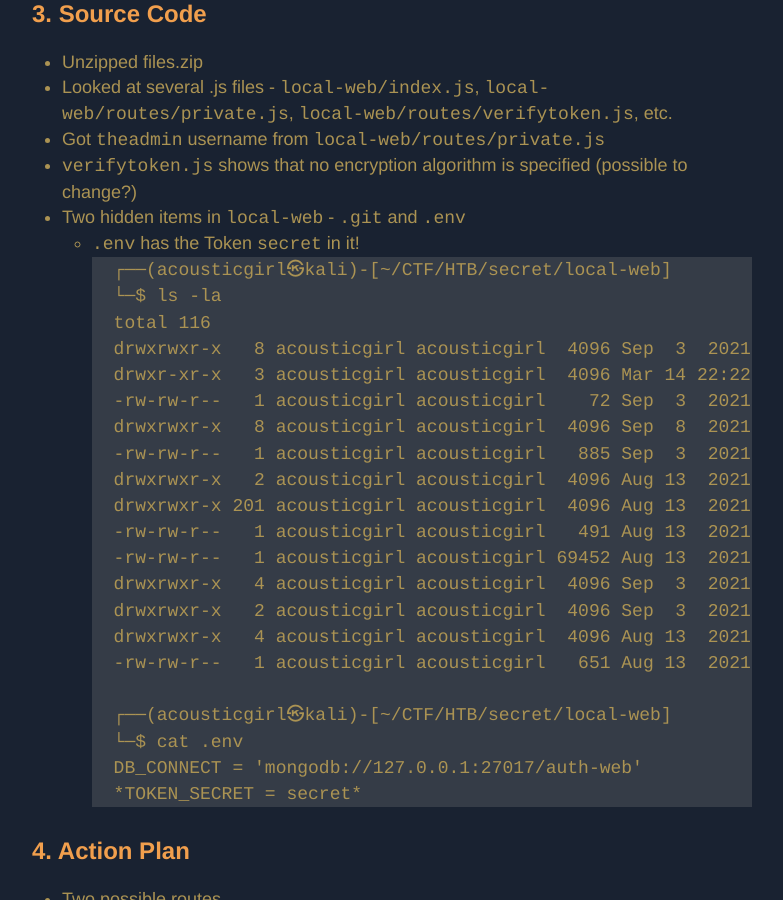
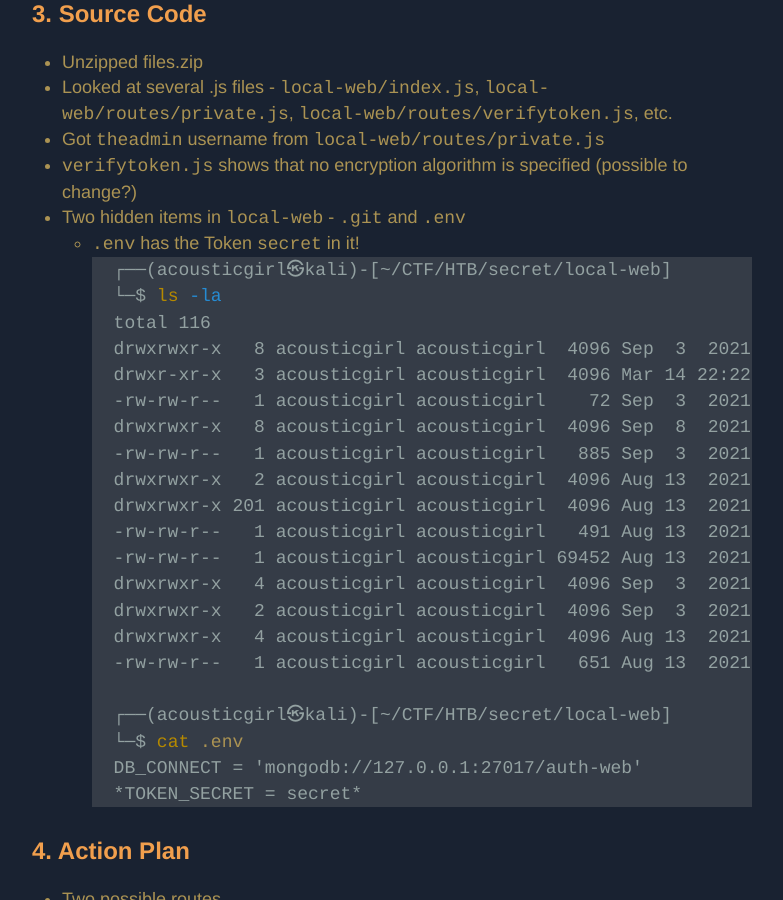
Before and after one commit to jbreeves/jbreeves.github.io, a Jekyll site: the page built from _posts/2022-03-15-HTB-Secret.md, in a window 1280 px wide and 900 px high, scrolled down 1911 px. Shown: the whole window, without its empty margins (248-1031 px from the left). Built offline with Jekyll 4.4.1, drawn with Linux system fonts in a browser that asks for light colours; some of the changed lines change nothing that is shown; some of the changed text lies outside the part shown.

Commit message:
Update 2022-03-15-HTB-Secret.md

````diff
--- a/_posts/2022-03-15-HTB-Secret.md
+++ b/_posts/2022-03-15-HTB-Secret.md
@@ -79,7 +79,7 @@ _Can you keep a secret?_
 - `verifytoken.js` shows that no encryption algorithm is specified (possible to change?)
 - Two hidden items in `local-web` - `.git` and `.env`
 	- `.env` has the Token `secret` in it!
-		```
+		```shell_session
 		┌──(acousticgirl㉿kali)-[~/CTF/HTB/secret/local-web]
 		└─$ ls -la
 		total 116
@@ -271,10 +271,10 @@ _Can you keep a secret?_
 ## 8. Abusing /api/logs
 
 - You can query http://10.10.11.120/api/logs as admin and execute commands through index.js which includes an `exec()` call.
-- Requests must be URL encoded (I used https://gchq.github.io/CyberChef/ for this)
+- Requests must be URL encoded (I used [CyberChef](https://gchq.github.io/CyberChef/) for this)
 - You can run the following request to read /etc/passwd
 	```
-	http://10.10.11.120/api/logs?file=index.js;cat%20/etc/passwd
+	http://10.10.11.120/api/logs?file=index.js;cat%20/etc/passwdpo;iok
 	```
 - Reading /etc/passwd gives you the name of the non-standard user `dasith`
 
````
